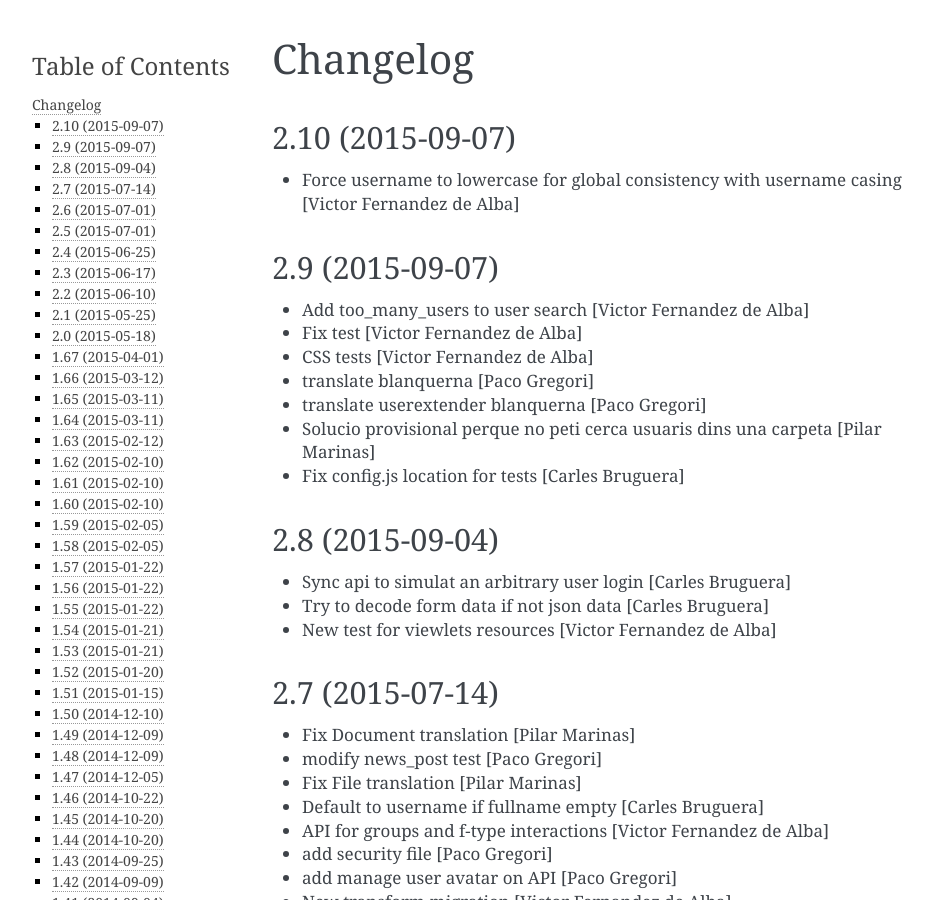
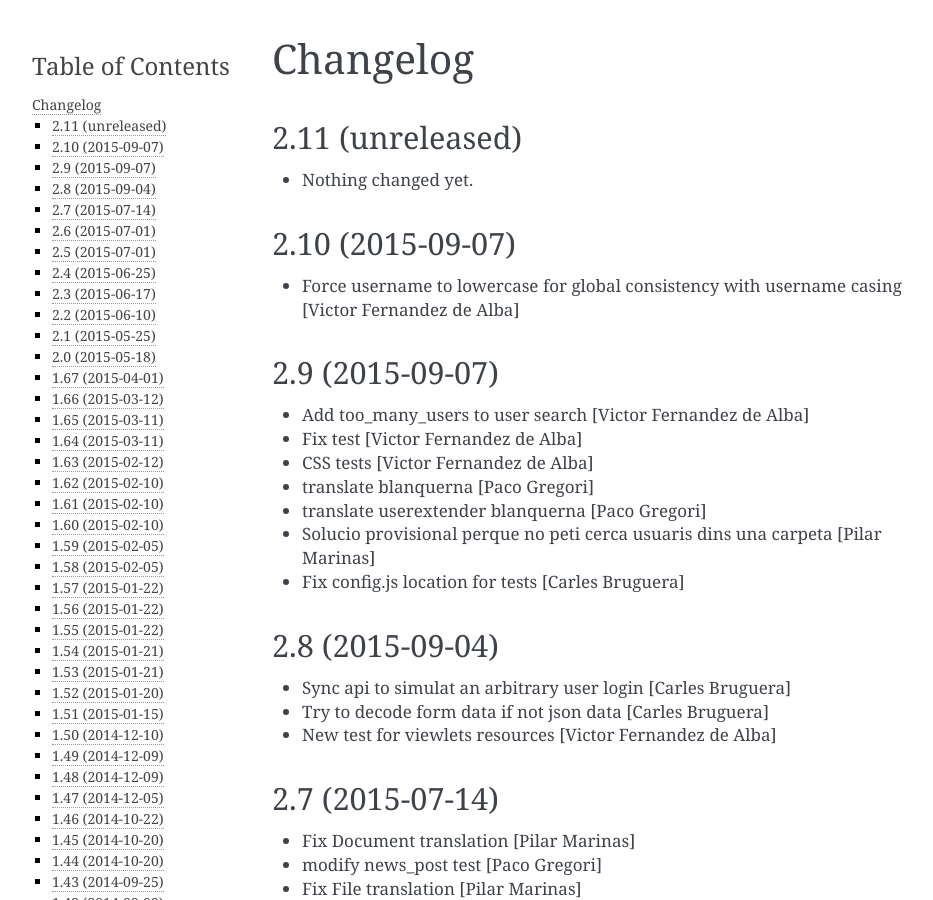
Before and after one commit to UPCnet/ulearn.core, a Sphinx documentation site: the page built from docs/HISTORY.rst, in a window 1280 px wide and 900 px high. Shown: the whole window, without its empty margins (148-1081 px from the left). Built offline with Sphinx 7.4.7, drawn with Linux system fonts in a browser that asks for light colours; pages that are not in the unit, such as notebooks, are missing from menus.

Commit message:
Back to development: 2.11

```diff
--- a/docs/HISTORY.rst
+++ b/docs/HISTORY.rst
@@ -1,5 +1,11 @@
 Changelog
 =========
+
+2.11 (unreleased)
+-----------------
+
+- Nothing changed yet.
+
 
 2.10 (2015-09-07)
 -----------------
--- a/setup.py
+++ b/setup.py
@@ -1,7 +1,7 @@
 from setuptools import setup, find_packages
 import os
 
-version = '2.10'
+version = '2.11.dev0'
 
 README = open('README.rst').read()
 HISTORY = open(os.path.join('docs', 'HISTORY.rst')).read()
```
